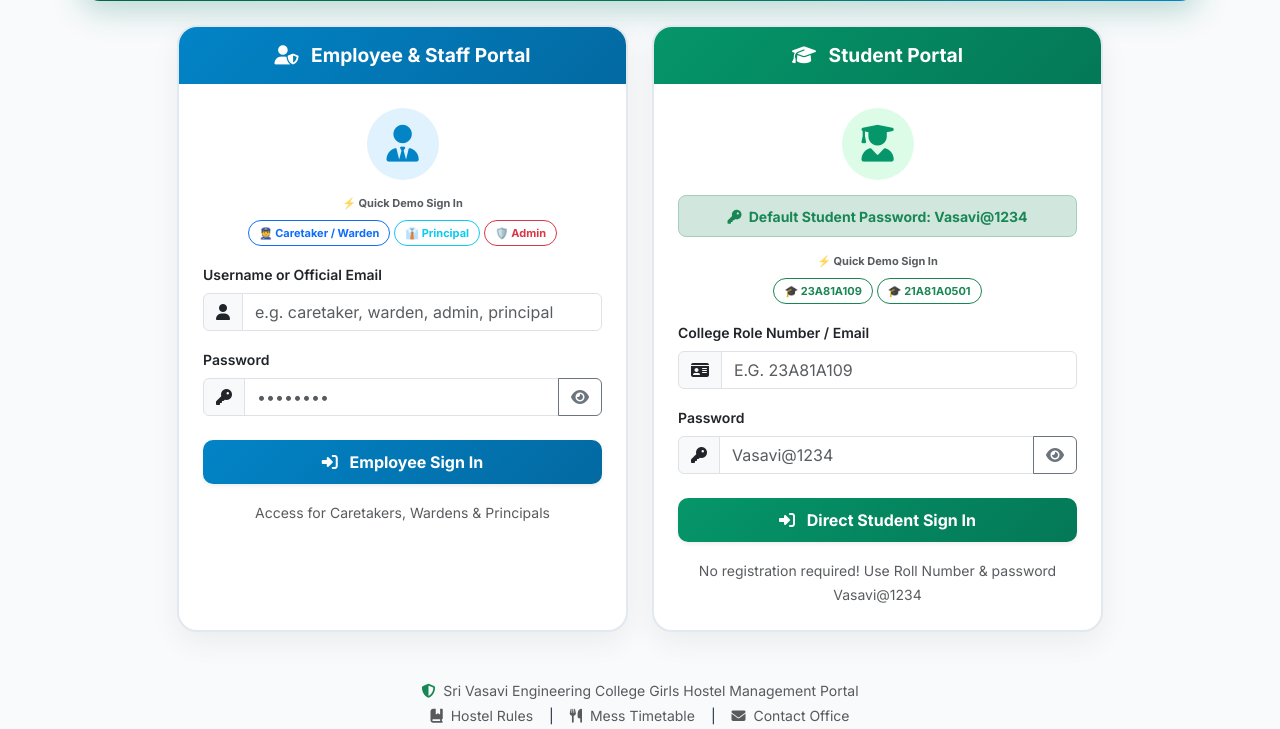
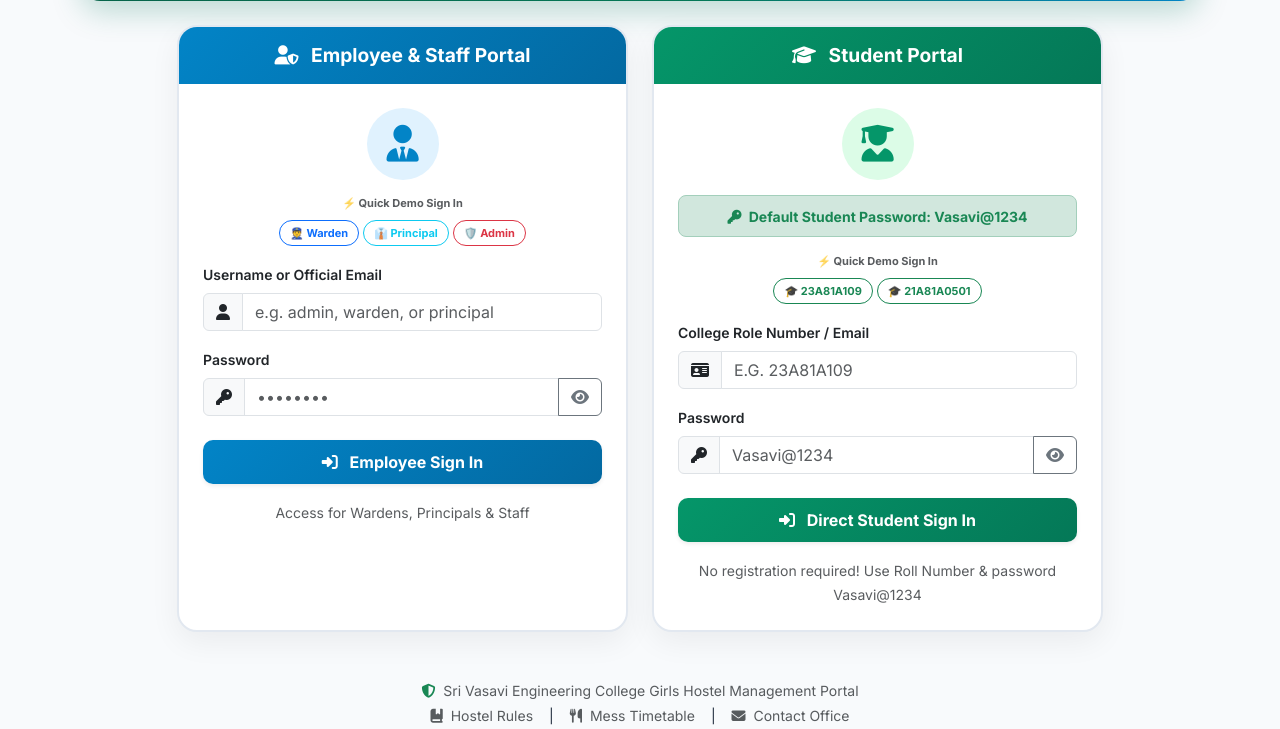
Before and after one commit to SnehaHarshitha/Vasavi-GHS-Hostel, a Flask app: page /auth/login in a window 1280 px wide. Shown: the part 450-1179 px from the top of the page. Run offline with Flask 3, Linux system fonts and the light colour scheme; some libraries are stand-ins or nearby versions.

Commit message:
Revert Caretaker back to standard Warden login

```diff
--- a/app/extensions.py
+++ b/app/extensions.py
@@ -37,7 +37,7 @@ class User(UserMixin):
         return self.role == 'student'
 
     def is_warden(self):
-        return self.role in ['warden', 'caretaker']
+        return self.role == 'warden'
 
     def is_admin(self):
         return self.role == 'admin'
--- a/app/routes/auth_routes.py
+++ b/app/routes/auth_routes.py
@@ -44,17 +44,17 @@ def login():
                     user_data = UserModel.find_by_id(uid)
                 if not user_data:
                     user_data = UserModel.find_by_email('admin@pghostelmess.com') or UserModel.find_by_email('admin')
-            elif id_lower in ['warden', 'caretaker', 'warden@pghostelmess.com', 'caretaker@pghostelmess.com', 'warden@srivasaviengg.ac.in', 'caretaker@srivasaviengg.ac.in']:
+            elif id_lower in ['warden', 'warden@pghostelmess.com', 'warden@srivasaviengg.ac.in']:
                 from app.extensions import get_db
                 database = get_db()
-                existing_warden = database.users.find_one({'role': {'$in': ['warden', 'caretaker']}}) if database is not None else None
+                existing_warden = database.users.find_one({'role': 'warden'}) if database is not None else None
                 if existing_warden:
                     user_data = existing_warden
                 else:
                     warden_dict = {
-                        'full_name': 'Hostel Caretaker / Warden',
-                        'role_number': 'CARETAKER01',
-                        'username': 'caretaker',
+                        'full_name': 'Hostel Warden',
+                        'role_number': 'WARDEN01',
+                        'username': 'warden',
                         'email': 'warden@pghostelmess.com',
                         'phone': '+91 98480 12345',
                         'password': password if password else 'Warden@123',
@@ -66,7 +66,7 @@ def login():
                     if uid:
                         user_data = UserModel.find_by_id(uid)
                     if not user_data:
-                        user_data = UserModel.find_by_email('warden@pghostelmess.com') or UserModel.find_by_email('caretaker')
+                        user_data = UserModel.find_by_email('warden@pghostelmess.com') or UserModel.find_by_email('warden')
             elif id_lower in ['principal', 'principal@pghostelmess.com', 'principal@srivasaviengg.ac.in']:
                 principal_dict = {
                     'full_name': 'College Principal',
--- a/app/templates/auth/login.html
+++ b/app/templates/auth/login.html
@@ -149,7 +149,7 @@
           <div class="text-center mb-3">
             <p class="small fw-bold text-muted uppercase mb-2" style="font-size: 11px;">⚡ Quick Demo Sign In</p>
             <div class="d-flex justify-content-center gap-1 flex-wrap">
-              <button type="button" class="btn btn-outline-primary btn-sm demo-btn-pill" onclick="fillEmp('caretaker', 'Warden@123')">👮 Caretaker / Warden</button>
+              <button type="button" class="btn btn-outline-primary btn-sm demo-btn-pill" onclick="fillEmp('warden', 'Warden@123')">👮 Warden</button>
               <button type="button" class="btn btn-outline-info btn-sm demo-btn-pill" onclick="fillEmp('principal', 'Principal@123')">👔 Principal</button>
               <button type="button" class="btn btn-outline-danger btn-sm demo-btn-pill" onclick="fillEmp('admin', 'Admin@123')">🛡️ Admin</button>
             </div>
@@ -160,7 +160,7 @@
               <label class="form-label fw-semibold text-dark small">Username or Official Email</label>
               <div class="input-group">
                 <span class="input-group-text"><i class="fa-solid fa-user"></i></span>
-                <input type="text" id="emp_identifier" name="identifier" class="form-control" placeholder="e.g. caretaker, warden, admin, principal" required>
+                <input type="text" id="emp_identifier" name="identifier" class="form-control" placeholder="e.g. admin, warden, or principal" required>
               </div>
             </div>
 
@@ -182,7 +182,7 @@
             </div>
           </form>
           <div class="text-center mt-3">
-            <span class="small text-muted">Access for Caretakers, Wardens & Principals</span>
+            <span class="small text-muted">Access for Wardens, Principals & Staff</span>
           </div>
         </div>
       </div>
```
